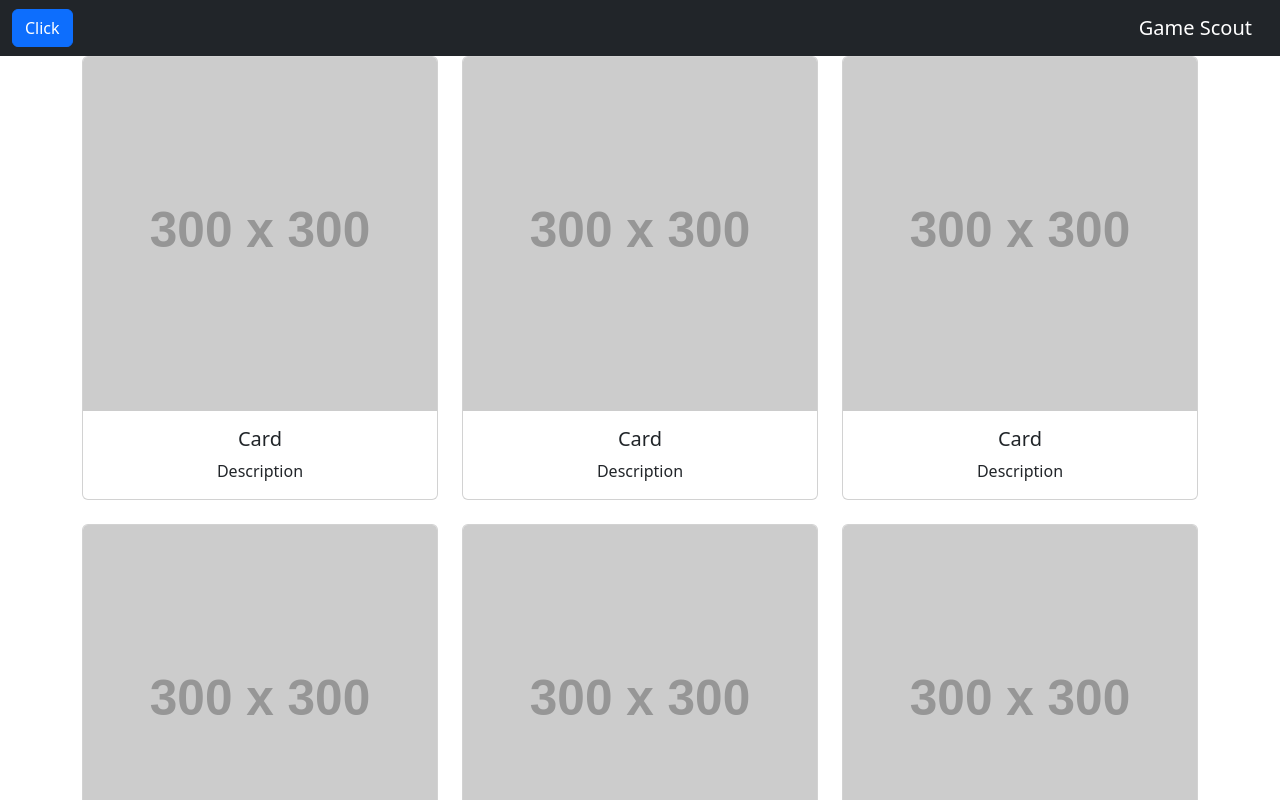
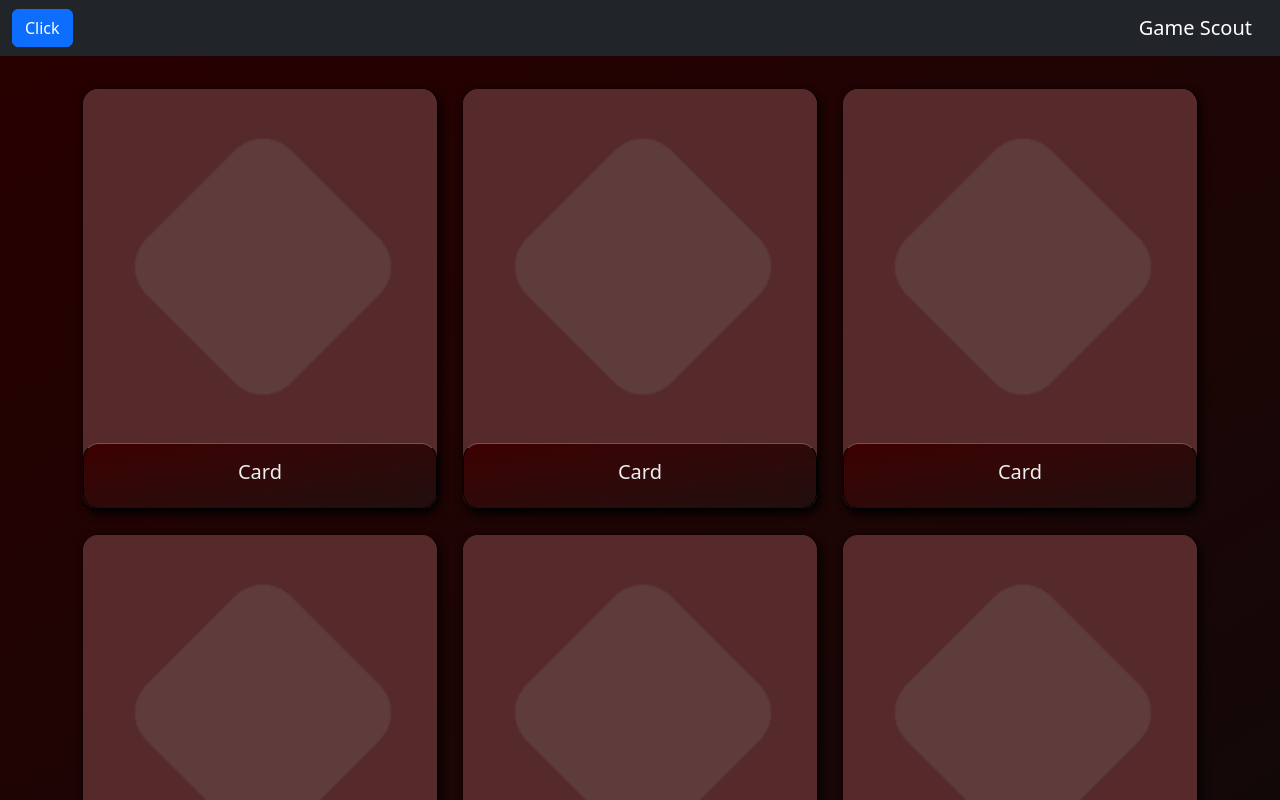
Before and after one commit to Pranav-PSU/GameScout, a React (Create React App) app: page /gamelist in a window 1280 px wide. Shown: the top 800 px of the page. Built offline with nearby package versions, Linux system fonts and the light colour scheme.

Commit message:
Game List page style implemented

```diff
--- a/src/App.css
+++ b/src/App.css
@@ -1,5 +1,10 @@
 .App {
   text-align: center;
+  background-image: linear-gradient(to left bottom, #3a1e1e, #331818, #2c1213, #260b0a, #210000);
+  background-image: linear-gradient(to left bottom, #3b1616, #341212, #2d0e0d, #270807, #220000);
+  background-image: linear-gradient(to left bottom, #210e0e, #250b0b, #280707, #2b0404, #2e0000);
+  background-image: linear-gradient(to left top, #130808, #1a0606, #1f0404, #240202, #280000);
+  background-attachment: fixed;
 }
 
 .App-logo {
--- /dev/null
+++ b/src/components/gamelist/GameList.css
@@ -0,0 +1,48 @@
+#card-custom {
+    /* https://developer.mozilla.org/en-US/docs/Web/CSS/box-shadow
+    /* offset-x | offset-y | blur-radius | color */
+    box-shadow: 2px 4px 8px black;
+    border-top: 1px solid rgb(24, 0, 0);
+    border-left: 1px solid rgb(24, 0, 0);
+    border-bottom: 1px solid rgb(0, 0, 0);
+    border-right: 1px solid rgb(0, 0, 0);
+    border-radius: 16px;
+    background-color: #562a2a;
+}
+#card-custom:hover {
+    cursor: pointer;
+}
+
+/* https://stackoverflow.com/questions/4502633/how-to-affect-other-elements-when-one-element-is-hovered */
+#card-custom:hover > #card-body-custom {
+    background-image: linear-gradient(to left top, #3a0c0c, #3f0a0a, #440707, #490304, #4e0000);
+    background-image: linear-gradient(to left top, #2f0707, #370607, #3f0405, #460203, #4e0000);
+    /* https://developer.mozilla.org/en-US/docs/Web/CSS/cursor */
+}
+
+#card-body-custom {
+    border-top: 1px solid rgb(120, 82, 82);
+    border-left: 1px solid rgb(0, 0, 0);
+    border-bottom: 1px solid rgb(0, 0, 0);
+    border-right: 1px solid rgb(0, 0, 0);
+    border-radius: 16px;
+    background-image: linear-gradient(to left bottom, #210e0e, #2c0f0f, #360f10, #410e0f, #4c0d0d);
+    background-image: linear-gradient(to left top, #210e0e, #2b0d0d, #350a0a, #3f0606, #480000);
+    background-image: linear-gradient(to left top, #210e0e, #280c0c, #2f0909, #360505, #3d0000);
+
+}
+
+#img-custom {
+    color: linear-gradient(to left bottom, #4e2020, #522424, #552929, #592d2d, #5c3232);
+    background-image: linear-gradient(to left bottom, #4e2020, #522424, #552929, #592d2d, #5c3232);
+    border-radius: 16px;
+}
+
+#caption {
+    color: rgb(238, 238, 238);
+}
+
+.container {
+    padding-top: 2rem;
+    padding-bottom: 2rem;
+}
--- a/src/components/gamelist/GameList.js
+++ b/src/components/gamelist/GameList.js
@@ -4,6 +4,8 @@ import Sidebar from "../sidebar/Sidebar";
 import { Card, Col, Row, Container } from "react-bootstrap";
 import { Navigate } from "react-router-dom";
 import { useNavigate } from "react-router-dom";
+import './GameList.css'
+import placeholder from './placeholder.png';
 
 
 const GameList = props => {
@@ -110,11 +112,10 @@ const GameList = props => {
         <Row xs={1} md={2} lg={3} className="g-4">
           {data.map((element, id) => (
             <Col key={id}>
-              <Card onClick={() => showDetails(element, id)}>
-                <Card.Img variant="top" src={element.image} />
-                <Card.Body>
-                  <Card.Title >{element.title}</Card.Title>
-                  <Card.Text>{element.description}</Card.Text>
+              <Card onClick={() => showDetails(element, id)} id="card-custom">
+                <Card.Img variant="top" src={placeholder} id="img-custom"/>
+                <Card.Body id="card-body-custom">
+                  <Card.Title id="caption">{element.title}</Card.Title>
                 </Card.Body>
               </Card>
             </Col>
```
